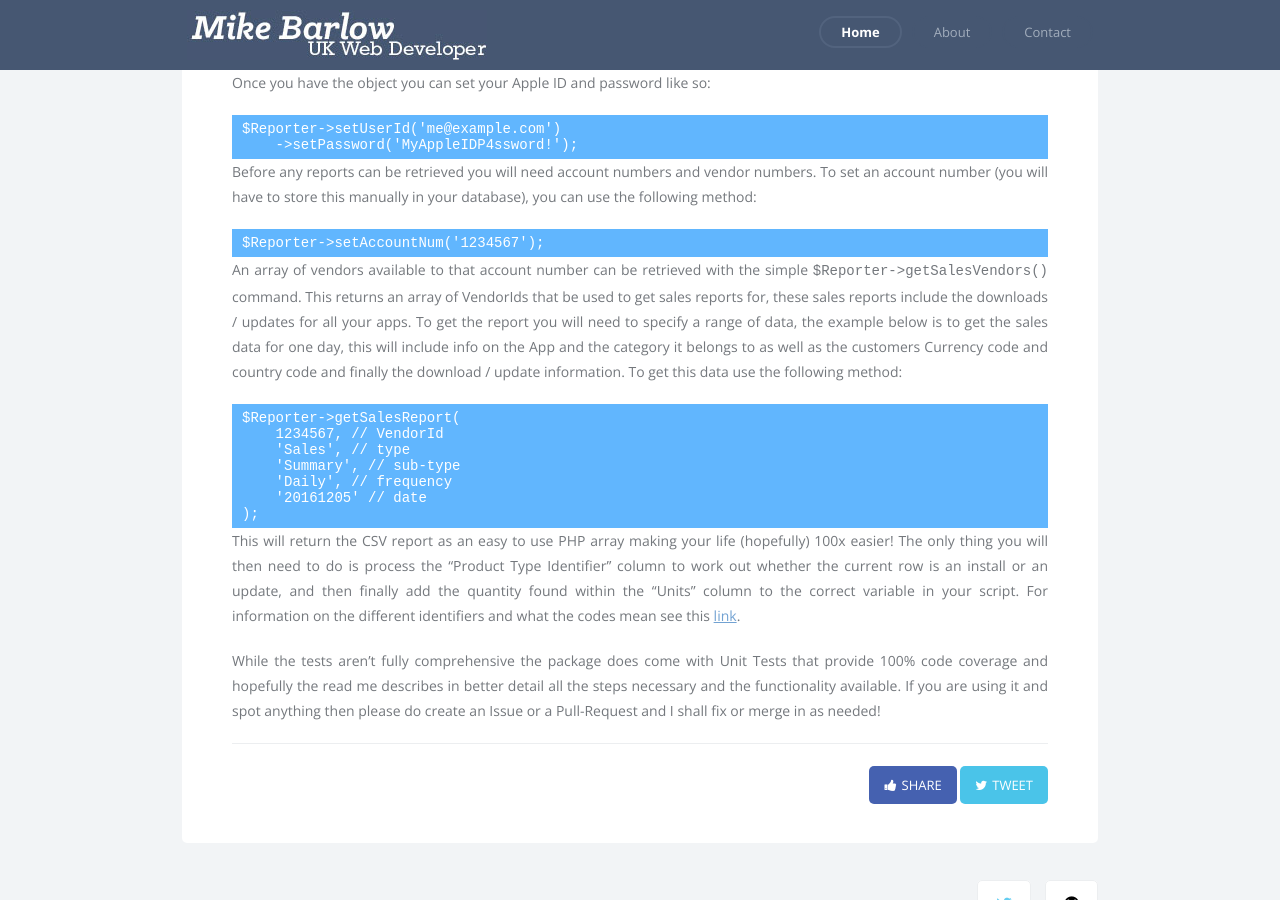
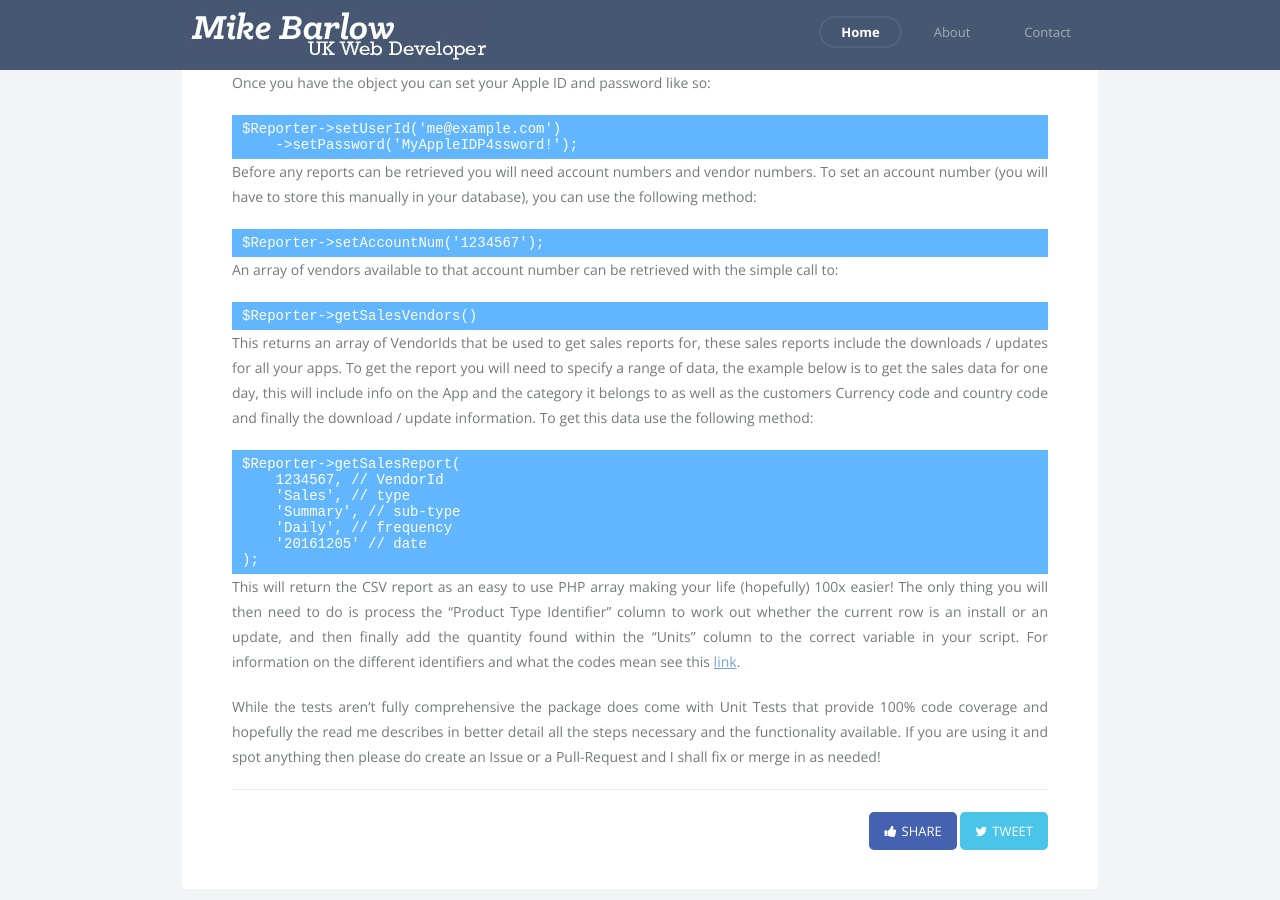
Before and after one commit to peakstoneuk/peakstoneuk.github.io, a Jekyll site: the page built from _posts/2016-12-05-php-replacement-for-apples-itunes-connect-reporter.markdown, in a window 1280 px wide and 900 px high, scrolled down 869 px. Built offline with Jekyll 4.4.1, drawn with Linux system fonts in a browser that asks for light colours; nearby versions of some CDN libraries.

Commit message:
Code block amend

```diff
--- a/_posts/2016-12-05-php-replacement-for-apples-itunes-connect-reporter.markdown
+++ b/_posts/2016-12-05-php-replacement-for-apples-itunes-connect-reporter.markdown
@@ -24,7 +24,11 @@ Before any reports can be retrieved you will need account numbers and vendor num
 
     $Reporter->setAccountNum('1234567');
 
-An array of vendors available to that account number can be retrieved with the simple `$Reporter->getSalesVendors()` command. This returns an array of VendorIds that be used to get sales reports for, these sales reports include the downloads / updates for all your apps. To get the report you will need to specify a range of data, the example below is to get the sales data for one day, this will include info on the App and the category it belongs to as well as the customers Currency code and country code and finally the download / update information. To get this data use the following method:
+An array of vendors available to that account number can be retrieved with the simple call to:
+
+    $Reporter->getSalesVendors()
+
+This returns an array of VendorIds that be used to get sales reports for, these sales reports include the downloads / updates for all your apps. To get the report you will need to specify a range of data, the example below is to get the sales data for one day, this will include info on the App and the category it belongs to as well as the customers Currency code and country code and finally the download / update information. To get this data use the following method:
 
     $Reporter->getSalesReport(
         1234567, // VendorId
```
